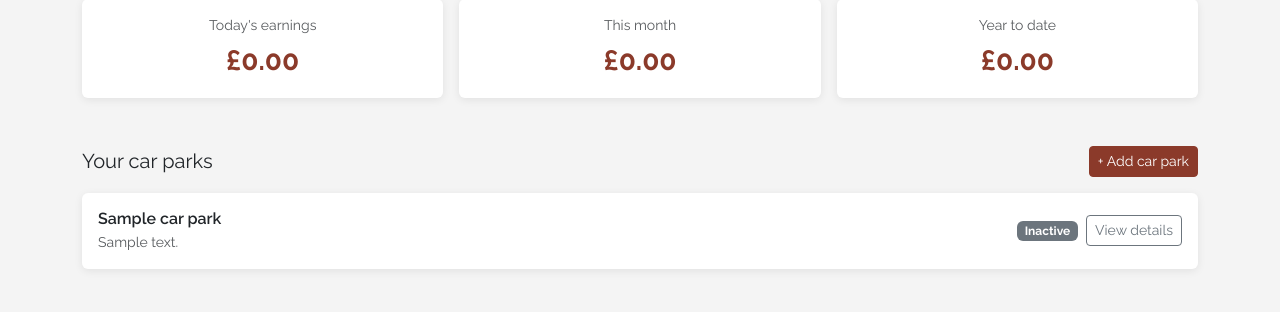
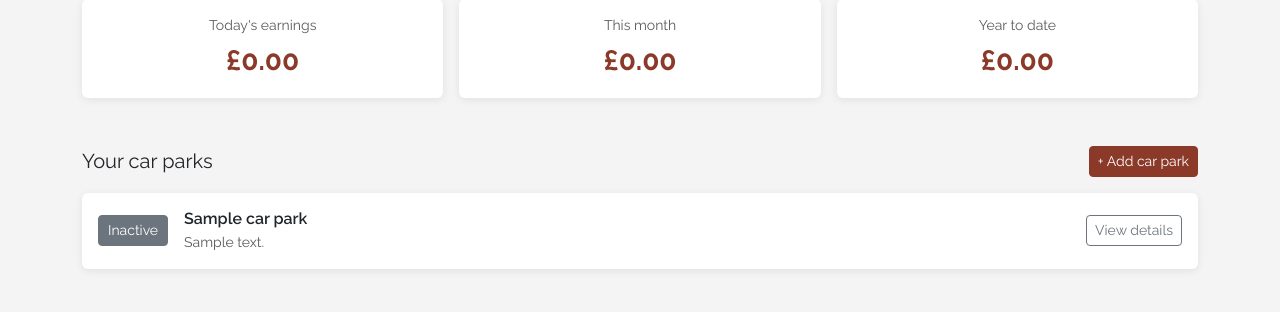
Before and after one commit to gswelby-png/landmarque, a FastAPI app: template app/templates/owner/dashboard.html in a window 1280 px wide. Shown: the part 138-450 px from the top of the page. Run offline with FastAPI, Linux system fonts and the light colour scheme; the template is opened without the code that fills it: most values are stand-ins (such as "Sample title", 1, 10 or a date in 2020).

Commit message:
Move Active badge to left of car park title, style as button

```diff
--- a/app/templates/owner/dashboard.html
+++ b/app/templates/owner/dashboard.html
@@ -51,16 +51,16 @@
   {% for cp in car_parks %}
   <div class="card p-3">
     <div class="d-flex justify-content-between align-items-center">
-      <div>
-        <h6 class="fw-semibold mb-1">{{ cp.name }}</h6>
-        <p class="text-muted small mb-0">{{ cp.address or "No address" }}</p>
-      </div>
-      <div class="d-flex align-items-center gap-2">
-        <span class="badge {% if cp.is_active %}bg-success{% else %}bg-secondary{% endif %}">
+      <div class="d-flex align-items-center gap-3">
+        <span class="btn btn-sm {% if cp.is_active %}btn-success{% else %}btn-secondary{% endif %}" style="pointer-events:none; min-width:70px;">
           {% if cp.is_active %}Active{% else %}Inactive{% endif %}
         </span>
-        <a href="/owner/car-parks/{{ cp.id }}/pricing" class="btn btn-sm btn-outline-secondary">View details</a>
+        <div>
+          <h6 class="fw-semibold mb-1">{{ cp.name }}</h6>
+          <p class="text-muted small mb-0">{{ cp.address or "No address" }}</p>
+        </div>
       </div>
+      <a href="/owner/car-parks/{{ cp.id }}/pricing" class="btn btn-sm btn-outline-secondary">View details</a>
     </div>
   </div>
   {% endfor %}
```
